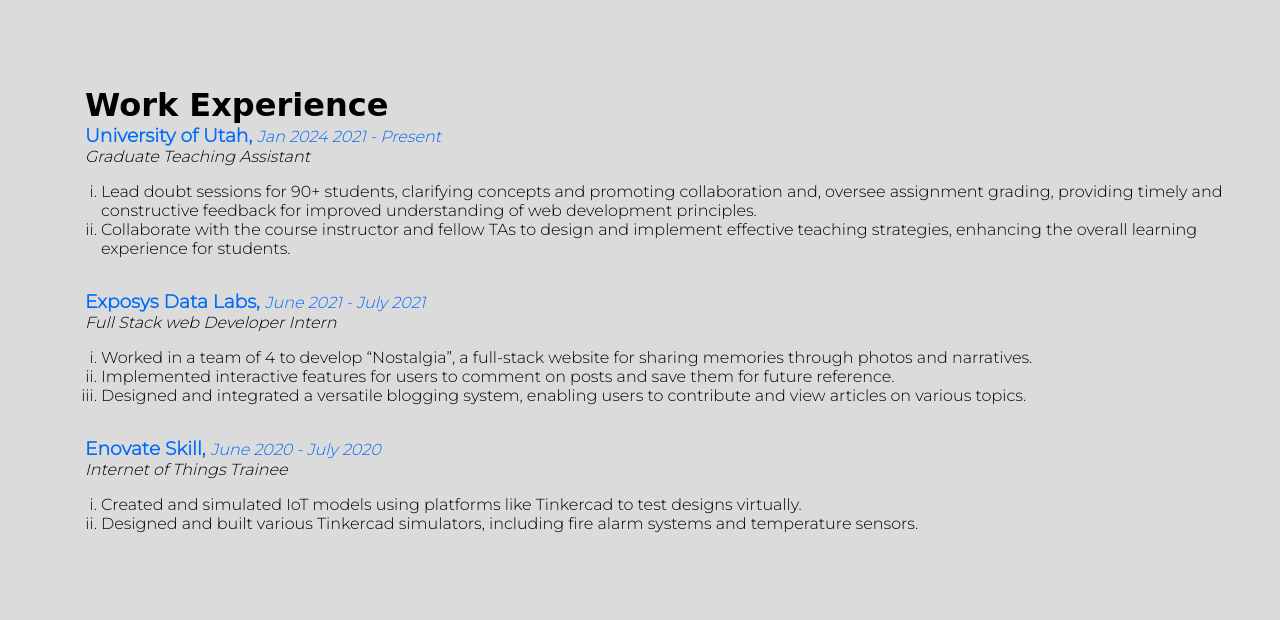
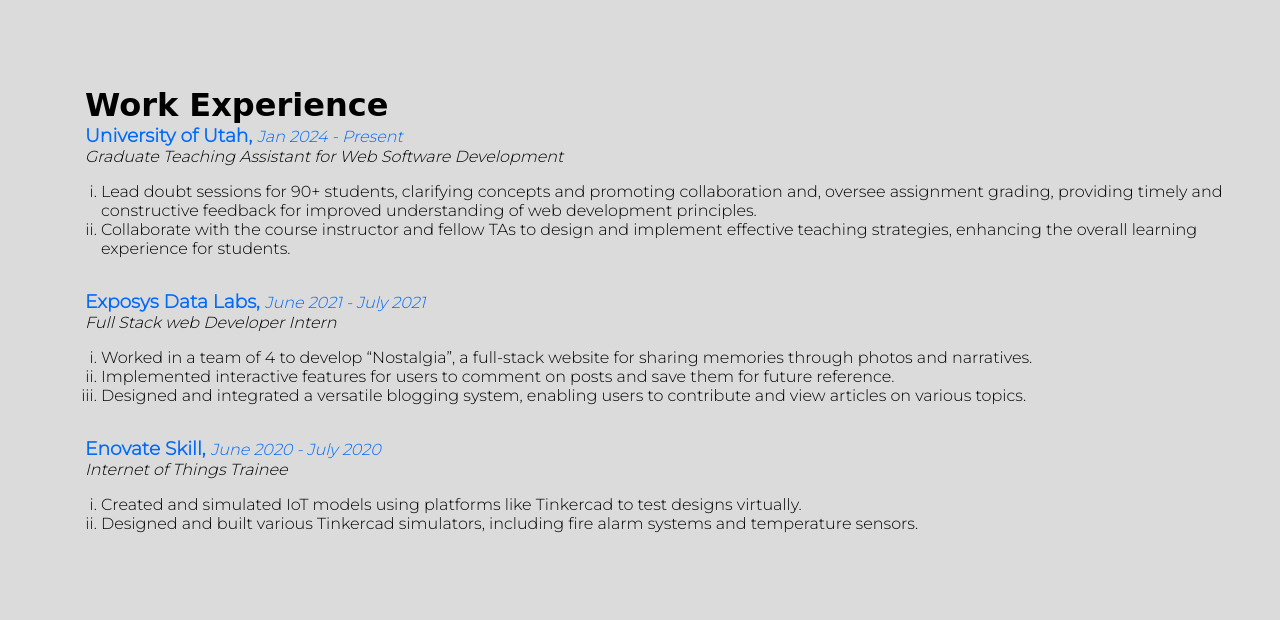
Before and after one commit to TUSHAR-KHATRI13/PorfFolio, a plain HTML site: page index.html in a window 1280 px wide. Shown: the part 1100-1720 px from the top of the page. Drawn offline with Linux system fonts and the light colour scheme; a web font is replaced by a local one.

Commit message:
Update Work Experience -> TA

```diff
--- a/index.html
+++ b/index.html
@@ -123,8 +123,8 @@
           <div class="internship_info">
 
             <div class="intern">
-              <h3> University of Utah, <span>Jan 2024 2021 - Present</span></h3>
-              <span class="position">Graduate Teaching Assistant</span>
+              <h3> University of Utah, <span>Jan 2024 - Present</span></h3>
+              <span class="position">Graduate Teaching Assistant for Web Software Development</span>
               <br>
               <div class="info">
                 <ol>
```
